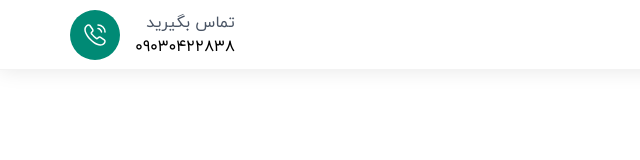
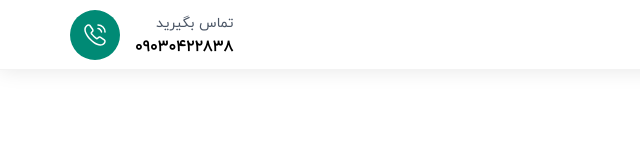
Before and after one commit to tikrack/doctor_front, a website built with Vite: page index.html in a window 1280 px wide. Shown: the full height of the page, 0-640 px from the left. Built offline with nearby package versions, Linux system fonts and the light colour scheme; files whose address does not match are found by name.

Commit message:
feat(handle): handle text-size

```diff
--- a/index.html
+++ b/index.html
@@ -23,8 +23,8 @@
                 <img alt="call" src="/images/call.svg">
             </div>
             <div>
-                <span class="text-gray-600">تماس بگیرید</span>
-                <h3 class="!font-[number]" id="number">09030422838</h3>
+                <span class="text-gray-600 text-[14px]">تماس بگیرید</span>
+                <h3 class="font-bold" id="number">09030422838</h3>
             </div>
         </div>
     </div>
```
